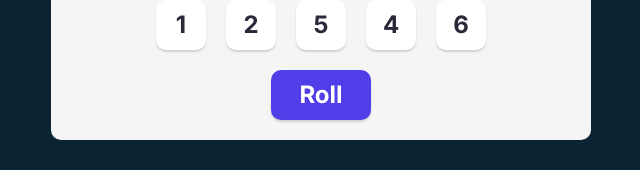
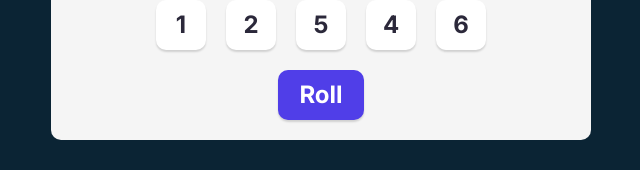
Before and after one commit to ndrsov/tenzies-game, a React (Vite) app: page / in a window 1280 px wide. Shown: the part 444-614 px from the top of the page, without its empty margins (319-959 px from the left). Built offline with nearby package versions, Linux system fonts and the light colour scheme.

Commit message:
Change style to Roll/New game button to allow more text

```diff
--- a/src/index.css
+++ b/src/index.css
@@ -77,7 +77,9 @@ button {
 
 button.roll-dice {
   height: 50px;
-  width: 100px;
+  white-space: nowrap;
+  width: auto;
+  padding: 6px 21px;
   border-radius: 10px;
   border: none;
   background-color: #503ee8;
```
